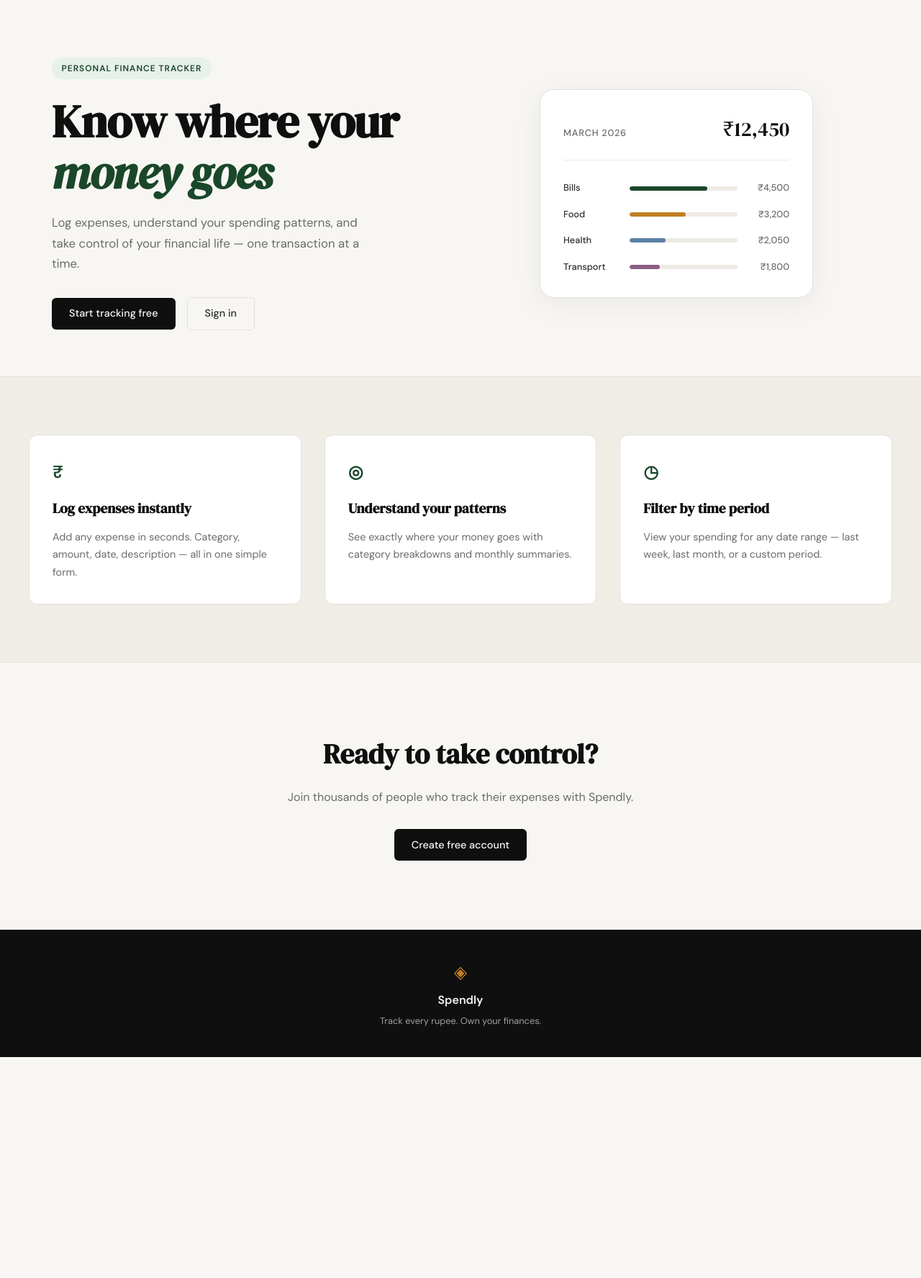
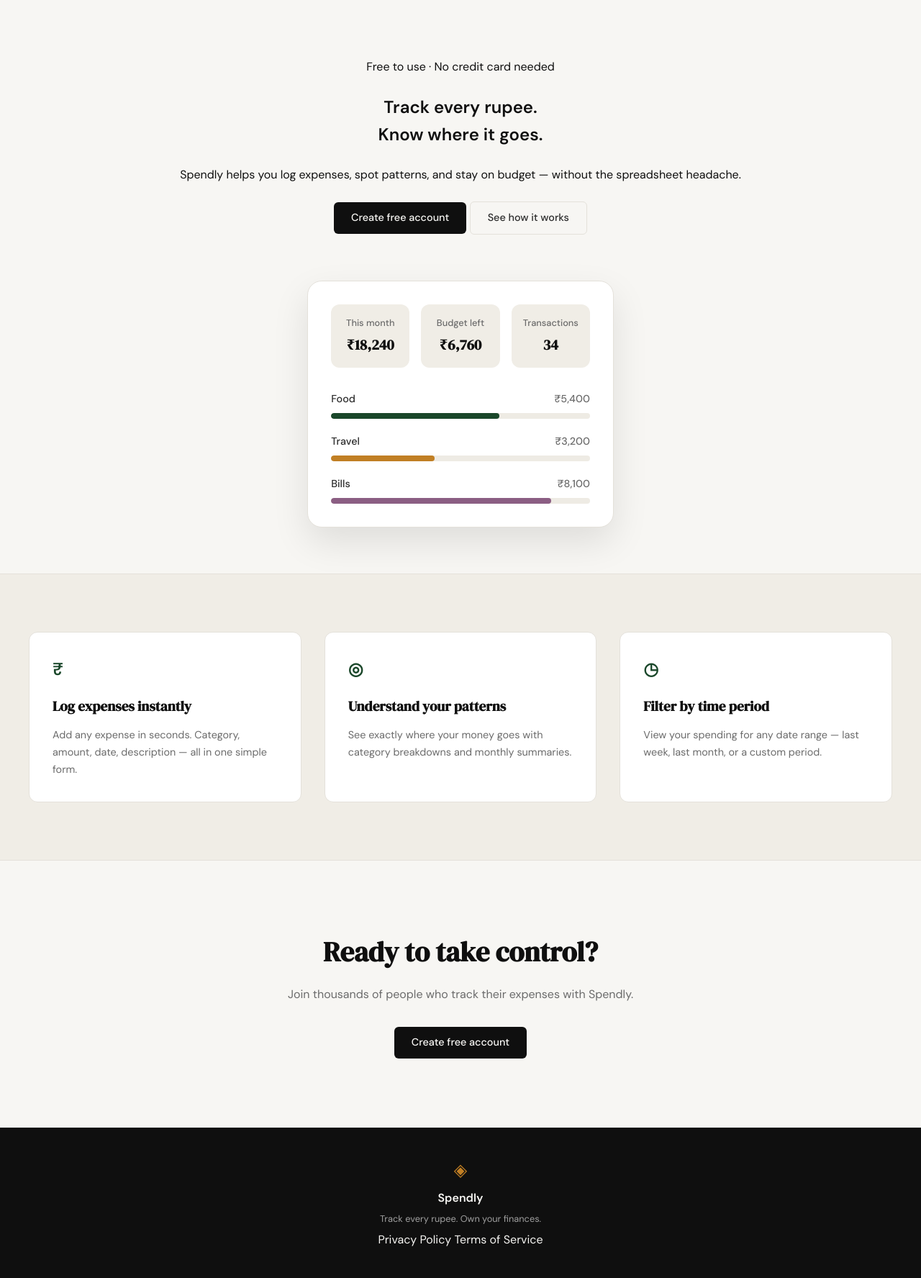
Before and after one commit to robinatwork-98/spendly, a Flask app: page / in a window 1280 px wide. Shown: the part 61-1837 px from the top of the page at 72% size. Before the commit the page ends 1530 px from the top, so only its background shows below. Run offline with Flask 3, Linux system fonts and the light colour scheme.

Commit message:
Inital Scaffolding

```diff
--- a/app.py
+++ b/app.py
@@ -20,6 +20,16 @@ def register():
 @app.route("/login")
 def login():
     return render_template("login.html")
+
+
+@app.route("/privacy")
+def privacy():
+    return render_template("privacy.html")
+
+
+@app.route("/terms")
+def terms():
+    return render_template("terms.html")
 
 
 # ------------------------------------------------------------------ #
--- /dev/null
+++ b/static/css/landing.css
@@ -0,0 +1,164 @@
+/* Landing Page Hero Section Styles */
+
+.dashboard-preview {
+    background: var(--paper-card);
+    border: 1px solid var(--border);
+    border-radius: var(--radius-lg);
+    box-shadow: 0 20px 50px rgba(0,0,0,0.1);
+    padding: 2rem;
+    width: 100%;
+    max-width: 600px;
+    margin: 0 auto;
+}
+
+.preview-stats {
+    display: grid;
+    grid-template-columns: repeat(3, 1fr);
+    gap: 1rem;
+    margin-bottom: 2rem;
+}
+
+.stat-card {
+    background: var(--paper-warm);
+    padding: 1rem;
+    border-radius: var(--radius-md);
+    text-align: center;
+    display: flex;
+    flex-direction: column;
+    gap: 0.25rem;
+}
+
+.stat-label {
+    font-size: 0.8rem;
+    color: var(--ink-muted);
+    font-weight: 500;
+}
+
+.stat-value {
+    font-family: var(--font-display);
+    font-size: 1.25rem;
+    color: var(--ink);
+    font-weight: 600;
+}
+
+.preview-breakdown {
+    display: flex;
+    flex-direction: column;
+    gap: 1.25rem;
+}
+
+.breakdown-row {
+    display: flex;
+    flex-direction: column;
+    gap: 0.5rem;
+}
+
+.breakdown-info {
+    display: flex;
+    justify-content: space-between;
+    align-items: center;
+    font-size: 0.9rem;
+}
+
+.cat-name {
+    color: var(--ink-soft);
+    font-weight: 500;
+}
+
+.cat-value {
+    color: var(--ink-muted);
+    font-weight: 500;
+}
+
+.progress-track {
+    height: 8px;
+    background: var(--border-soft);
+    border-radius: 999px;
+    overflow: hidden;
+}
+
+.progress-bar {
+    height: 100%;
+    border-radius: 999px;
+    transition: width 0.6s ease;
+}
+
+.bar-food { background: var(--accent); }
+.bar-travel { background: var(--accent-2); }
+.bar-bills { background: #8b5e83; } /* Soft purple/blue for bills */
+
+@media (max-width: 600px) {
+    .preview-stats {
+        grid-template-columns: 1fr;
+    }
+}
+
+/* Modal Styles */
+
+.modal-overlay {
+    position: fixed;
+    top: 0;
+    left: 0;
+    width: 100%;
+    height: 100%;
+    background: rgba(0, 0, 0, 0.8);
+    display: none;
+    justify-content: center;
+    align-items: center;
+    z-index: 1000;
+    backdrop-filter: blur(4px);
+}
+
+.modal-overlay.active {
+    display: flex;
+}
+
+.modal-container {
+    position: relative;
+    width: 90%;
+    max-width: 800px;
+    background: var(--paper-card);
+    border-radius: var(--radius-md);
+    overflow: hidden;
+    box-shadow: 0 25px 50px -12px rgba(0, 0, 0, 0.5);
+}
+
+.modal-close {
+    position: absolute;
+    top: 1rem;
+    right: 1rem;
+    width: 32px;
+    height: 32px;
+    background: rgba(255, 255, 255, 0.9);
+    border: none;
+    border-radius: 50%;
+    cursor: pointer;
+    z-index: 10;
+    display: flex;
+    align-items: center;
+    justify-content: center;
+    font-size: 1.2rem;
+    color: var(--ink);
+    transition: background 0.2s;
+}
+
+.modal-close:hover {
+    background: #fff;
+    color: var(--danger);
+}
+
+.video-container {
+    position: relative;
+    padding-bottom: 56.25%; /* 16:9 Aspect Ratio */
+    height: 0;
+    overflow: hidden;
+}
+
+.video-container iframe {
+    position: absolute;
+    top: 0;
+    left: 0;
+    width: 100%;
+    height: 100%;
+    border: 0;
+}
--- a/static/css/style.css
+++ b/static/css/style.css
@@ -125,53 +125,20 @@ a { color: inherit; text-decoration: none; }
 
 .hero {
     padding: 5rem 2rem 4rem;
-    display: grid;
-    grid-template-columns: 1fr 1fr;
+    display: flex;
+    flex-direction: column;
+    align-items: center;
+    text-align: center;
     gap: 4rem;
-    align-items: center;
     max-width: var(--max-width);
     margin: 0 auto;
 }
 
-.hero-badge {
-    display: inline-block;
-    background: var(--accent-light);
-    color: var(--accent);
-    font-size: 0.75rem;
-    font-weight: 600;
-    letter-spacing: 0.08em;
-    text-transform: uppercase;
-    padding: 0.35rem 0.85rem;
-    border-radius: 999px;
-    margin-bottom: 1.5rem;
-}
-
-.hero-title {
-    font-family: var(--font-display);
-    font-size: clamp(2.5rem, 5vw, 4rem);
-    line-height: 1.1;
-    letter-spacing: -0.02em;
-    color: var(--ink);
-    margin-bottom: 1.25rem;
-}
-
-.hero-title em {
-    font-style: italic;
-    color: var(--accent);
-}
-
-.hero-subtitle {
-    font-size: 1.05rem;
-    color: var(--ink-muted);
-    line-height: 1.7;
-    max-width: 460px;
-    margin-bottom: 2rem;
-}
-
-.hero-actions {
+.hero-inner {
     display: flex;
-    gap: 1rem;
+    flex-direction: column;
     align-items: center;
+    gap: 1.5rem;
 }
 
 /* ------------------------------------------------------------------ */
--- a/templates/base.html
+++ b/templates/base.html
@@ -34,6 +34,10 @@
             <span class="brand-icon">◈</span>
             <span class="footer-name">Spendly</span>
             <p class="footer-copy">Track every rupee. Own your finances.</p>
+            <div class="footer-links">
+                <a href="{{ url_for('privacy') }}">Privacy Policy</a>
+                <a href="{{ url_for('terms') }}">Terms of Service</a>
+            </div>
         </div>
     </footer>
 
--- a/templates/landing.html
+++ b/templates/landing.html
@@ -2,59 +2,83 @@
 
 {% block title %}Spendly — Track Every Rupee{% endblock %}
 
+{% block head %}
+<link rel="stylesheet" href="{{ url_for('static', filename='css/landing.css') }}">
+{% endblock %}
+
 {% block content %}
+
+<div id="video-modal" class="modal-overlay">
+    <div class="modal-container">
+        <button id="close-modal" class="modal-close">&times;</button>
+        <div class="video-container">
+            <iframe id="modal-video" src="" frameborder="0" allow="autoplay; encrypted-media" allowfullscreen></iframe>
+        </div>
+    </div>
+</div>
 
 <section class="hero">
     <div class="hero-inner">
-        <div class="hero-badge">Personal Finance Tracker</div>
+        <div class="hero-badge">Free to use · No credit card needed</div>
         <h1 class="hero-title">
-            Know where your<br>
-            <em>money goes</em>
+            Track every rupee.<br>
+            Know where it goes.
         </h1>
         <p class="hero-subtitle">
-            Log expenses, understand your spending patterns,
-            and take control of your financial life —
-            one transaction at a time.
+            Spendly helps you log expenses, spot patterns, and stay on budget —
+            without the spreadsheet headache.
         </p>
         <div class="hero-actions">
-            <a href="{{ url_for('register') }}" class="btn-primary">Start tracking free</a>
-            <a href="{{ url_for('login') }}" class="btn-ghost">Sign in</a>
+            <a href="{{ url_for('register') }}" class="btn-primary">Create free account</a>
+            <a href="#" id="open-modal" class="btn-ghost">See how it works</a>
         </div>
     </div>
     <div class="hero-visual">
-        <div class="mock-card">
-            <div class="mock-card-header">
-                <span class="mock-label">March 2026</span>
-                <span class="mock-total">₹12,450</span>
+        <div class="dashboard-preview">
+            <!-- Stat Grid -->
+            <div class="preview-stats">
+                <div class="stat-card">
+                    <span class="stat-label">This month</span>
+                    <span class="stat-value">₹18,240</span>
+                </div>
+                <div class="stat-card">
+                    <span class="stat-label">Budget left</span>
+                    <span class="stat-value">₹6,760</span>
+                </div>
+                <div class="stat-card">
+                    <span class="stat-label">Transactions</span>
+                    <span class="stat-value">34</span>
+                </div>
             </div>
-            <div class="mock-bars">
-                <div class="mock-bar-row">
-                    <span class="mock-cat">Bills</span>
-                    <div class="mock-bar-track">
-                        <div class="mock-bar" style="width: 72%"></div>
+
+            <!-- Spending Breakdown -->
+            <div class="preview-breakdown">
+                <div class="breakdown-row">
+                    <div class="breakdown-info">
+                        <span class="cat-name">Food</span>
+                        <span class="cat-value">₹5,400</span>
                     </div>
-                    <span class="mock-amt">₹4,500</span>
+                    <div class="progress-track">
+                        <div class="progress-bar bar-food" style="width: 65%"></div>
+                    </div>
                 </div>
-                <div class="mock-bar-row">
-                    <span class="mock-cat">Food</span>
-                    <div class="mock-bar-track">
-                        <div class="mock-bar mock-bar-2" style="width: 52%"></div>
+                <div class="breakdown-row">
+                    <div class="breakdown-info">
+                        <span class="cat-name">Travel</span>
+                        <span class="cat-value">₹3,200</span>
                     </div>
-                    <span class="mock-amt">₹3,200</span>
+                    <div class="progress-track">
+                        <div class="progress-bar bar-travel" style="width: 40%"></div>
+                    </div>
                 </div>
-                <div class="mock-bar-row">
-                    <span class="mock-cat">Health</span>
-                    <div class="mock-bar-track">
-                        <div class="mock-bar mock-bar-3" style="width: 33%"></div>
+                <div class="breakdown-row">
+                    <div class="breakdown-info">
+                        <span class="cat-name">Bills</span>
+                        <span class="cat-value">₹8,100</span>
                     </div>
-                    <span class="mock-amt">₹2,050</span>
-                </div>
-                <div class="mock-bar-row">
-                    <span class="mock-cat">Transport</span>
-                    <div class="mock-bar-track">
-                        <div class="mock-bar mock-bar-4" style="width: 28%"></div>
+                    <div class="progress-track">
+                        <div class="progress-bar bar-bills" style="width: 85%"></div>
                     </div>
-                    <span class="mock-amt">₹1,800</span>
                 </div>
             </div>
         </div>
@@ -90,3 +114,47 @@
 </section>
 
 {% endblock %}
+
+{% block scripts %}
+<script>
+(function() {
+    const modal = document.getElementById('video-modal');
+    const openBtn = document.getElementById('open-modal');
+    const closeBtn = document.getElementById('close-modal');
+    const video = document.getElementById('modal-video');
+
+    const videoUrl = "https://www.youtube.com/embed/dQw4w9WgXcQ"; // Placeholder URL
+
+    function openModal() {
+        if (modal && openBtn) {
+            modal.classList.add('active');
+            if (video) video.src = videoUrl + "?autoplay=1";
+        }
+    }
+
+    function closeModal() {
+        if (modal) {
+            modal.classList.remove('active');
+            if (video) video.src = ""; // Stops the video by removing the src
+        }
+    }
+
+    if (openBtn) {
+        openBtn.addEventListener('click', (e) => {
+            e.preventDefault();
+            openModal();
+        });
+    }
+
+    if (closeBtn) {
+        closeBtn.addEventListener('click', closeModal);
+    }
+
+    window.addEventListener('click', (e) => {
+        if (modal && e.target === modal) {
+            closeModal();
+        }
+    });
+})();
+</script>
+{% endblock %}
```
Also changed, not shown: other parts of static/css/style.css (+59 -0 lines), CLAUDE.md (added, +27 -0 lines), templates/privacy.html (added, +46 -0 lines), templates/terms.html (added, +60 -0 lines), 1 other file.
